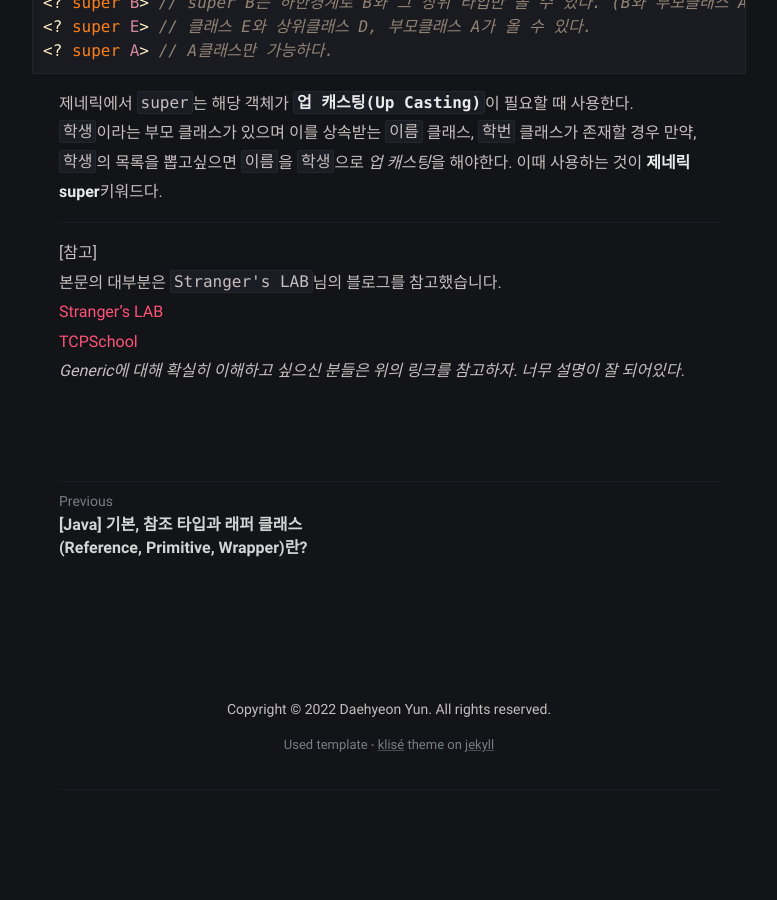
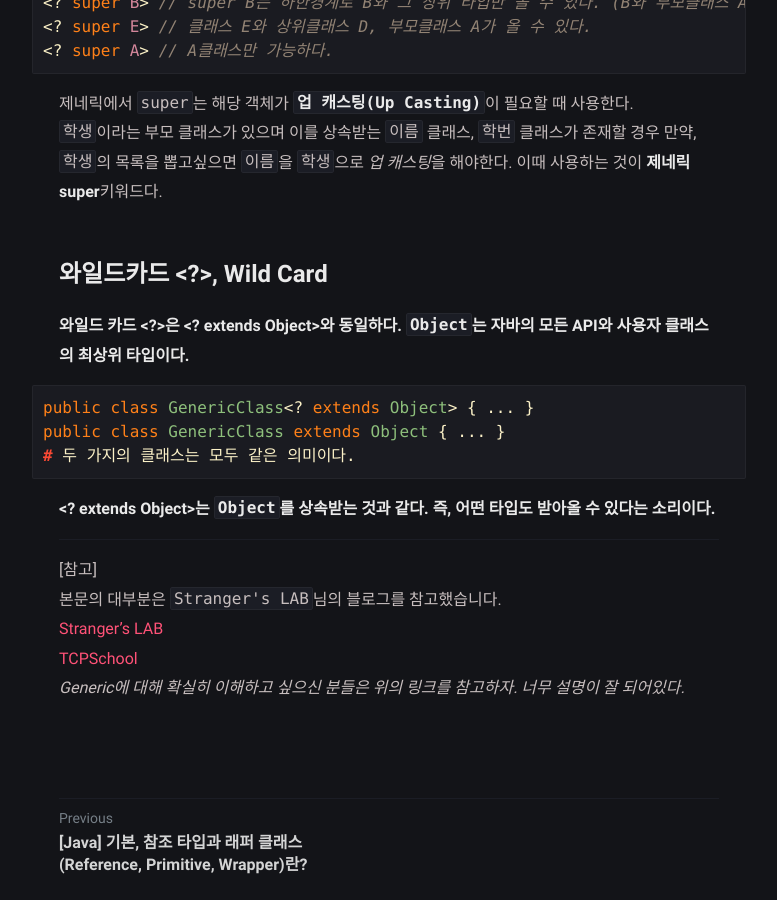
Before and after one commit to YunDaeHyeon/YunDaeHyeon.github.io, a Jekyll site: the page built from _posts/Java/2022-02-10-java-post5.md, in a window 1280 px wide and 900 px high, scrolled down 2971 px. Shown: the whole window, without its empty margins (251-1028 px from the left). Built offline with Jekyll 4.4.1, drawn with Linux system fonts in a browser that asks for light colours; comment, search, counter and statistics services are not loaded; before the commit the page ends 3761 px from its top, so only the background shows below that.

Commit message:
mac-22.02.10 java post5 update2

````diff
--- a/_posts/Java/2022-02-10-java-post5.md
+++ b/_posts/Java/2022-02-10-java-post5.md
@@ -106,6 +106,19 @@ D <- A / E <- D
 제네릭에서 `super`는 해당 객체가 **`업 캐스팅(Up Casting)`**이 필요할 때 사용한다.
 `학생`이라는 부모 클래스가 있으며 이를 상속받는 `이름` 클래스, `학번` 클래스가 존재할 경우 만약, `학생`의 목록을 뽑고싶으면 `이름`을 `학생`으로 *업 캐스팅*을 해야한다. 이때 사용하는 것이 **제네릭 super**키워드다.
 
+# 와일드카드 <?>, Wild Card
+**와일드 카드 <?>은 <? extends Object>와 동일하다. `Object`는 자바의 모든 API와 사용자 클래스의 최상위 타입이다.**
+
+```java
+public class GenericClass<? extends Object> { ... }
+public class GenericClass extends Object { ... }
+# 두 가지의 클래스는 모두 같은 의미이다.
+```
+
+**<? extends Object>는 `Object`를 상속받는 것과 같다. 즉, 어떤 타입도 받아올 수 있다는 소리이다.**
+
+
+
 ---
 [참고]
 본문의 대부분은 `Stranger's LAB`님의 블로그를 참고했습니다.
````
